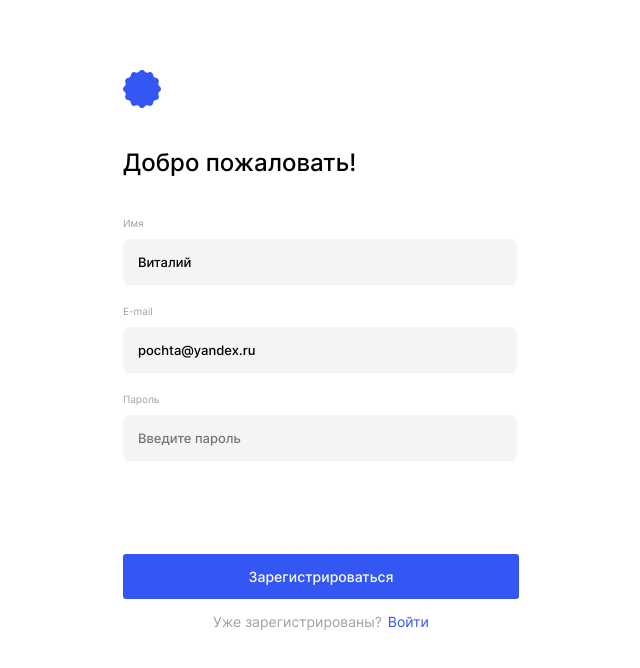
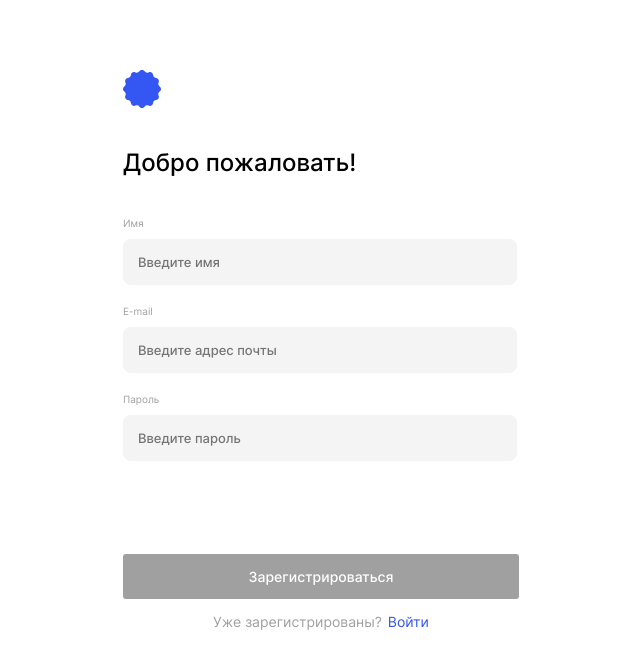
Before and after one commit to Moscow89er/movies-explorer-frontend, a React (Create React App) app: page /signup in a window 1280 px wide. Shown: the top 668 px of the page, without its empty margins (319-959 px from the left). Built offline with nearby package versions, Linux system fonts and the light colour scheme.

Commit message:
изменил компоненты Login и Register основываясь на разделение логики handleSubmit

```diff
--- a/src/components/App/App.js
+++ b/src/components/App/App.js
@@ -1,5 +1,5 @@
 import React, { useState } from "react";
-import { Routes, Route, useLocation } from "react-router-dom";
+import { Routes, Route, useLocation, useNavigate } from "react-router-dom";
 import CurrentUserContext from '../../contexts/CurrentUserContext';
 import NavTab from "../NavTab/NavTab";
 import Main from "../Main/Main";
@@ -11,11 +11,25 @@ import Register from "../Register/Register";
 import Login from "../Login/Login";
 import NotFound from "../NotFound/NotFound";
 import Header from "../Header/Header";
+import mainApi from "../../utils/MainApi";
 
 function App() {
   const location = useLocation();
   const isLoggedIn = false;
   const [currentUser, setCurrentUser] = useState({});
+
+  const navigate = useNavigate();
+
+  function handleRegister({ name, email, password }) {
+    return mainApi.register({ name, email, password })
+      .then(() => {
+        navigate('/signin', {replace: true});
+        console.log({ name, email, password });
+      })
+      .catch((err) => {
+        console.log(err);
+      });
+  };
 
   const shouldRenderHeaderAndFooter = (pathname) => {
     const pathWithoutNavAndFooter = ["/signin", "/signup"];
@@ -43,7 +57,7 @@ function App() {
           <Route path="/movies" element={<Movies />} />
           <Route path="/saved-movies" element={<SavedMovies />} />
           <Route path="/profile" element={<Profile />} />
-          <Route path="/signup" element={<Register />} />
+          <Route path="/signup" element={<Register onRegister={handleRegister} />} />
           <Route path="/signin" element={<Login />} />
           <Route path="/*" element={<NotFound />} />
         </Routes>
--- a/src/components/FormContainer/FormContainer.css
+++ b/src/components/FormContainer/FormContainer.css
@@ -89,6 +89,7 @@
     display: flex;
     justify-content: center;
     align-items: center;
+    width: 100%;
     max-width: 396px;
     height: 45px;
     border-radius: 3px;
@@ -108,11 +109,37 @@
     background: rgba(53, 88, 243, 0.4);
 }
 
-.form-container__button-login {
+.form-container__button-submit_disabled {
+    margin: 73px auto 0;
+    display: flex;
+    justify-content: center;
+    align-items: center;
+    width: 100%;
+    max-width: 396px;
+    height: 45px;
+    border-radius: 3px;
+    border: none;
+    text-decoration: none;
+    background: #a0a0a0;
+    font-size: 14px;
+    font-style: normal;
+    font-weight: 500;
+    line-height: normal;
+    color: #FFF;
+    cursor: pointer;
+}
+
+.form-container__button-submit_disabled:hover {
+    transition: 1s linear 0.03s;
+    background: rgba(160, 160, 160, 0.4);
+}
+
+.form-container__button-login_disabled {
     margin: 161px auto 0;
     display: flex;
     justify-content: center;
     align-items: center;
+    width: 100%;
     max-width: 396px;
     height: 45px;
     border-radius: 3px;
@@ -127,9 +154,34 @@
     cursor: pointer;
 }
 
+.form-container__button-login_disabled:hover {
+    transition: 1s linear 0.03s;
+    background: rgba(53, 88, 243, 0.4);
+}
+
+form-container__button-login_disabled {
+    margin: 73px auto 0;
+    display: flex;
+    justify-content: center;
+    align-items: center;
+    width: 100%;
+    max-width: 396px;
+    height: 45px;
+    border-radius: 3px;
+    border: none;
+    text-decoration: none;
+    background: #a0a0a0;
+    font-size: 14px;
+    font-style: normal;
+    font-weight: 500;
+    line-height: normal;
+    color: #FFF;
+    cursor: pointer;
+}
+
 .form-container__button-login:hover {
     transition: 1s linear 0.03s;
-    background: rgba(53, 88, 243, 0.4);
+    background: rgba(160, 160, 160, 0.4);
 }
 
 .form-container__links {
@@ -197,6 +249,16 @@
         font-size: 12px;
     }
 
+    .form-container__button-submit_disabled {
+        margin: 160px auto 0;
+        font-size: 12px;
+    }
+
+    .form-container__button-login_disabled {
+        margin: 248px auto 0px;
+        font-size: 12px;
+    }
+
     .form-container__links {
         margin-top: 4px;
     }
--- a/src/components/FormContainer/FormContainer.js
+++ b/src/components/FormContainer/FormContainer.js
@@ -1,85 +1,29 @@
 import React from "react";
 import { Link } from "react-router-dom";
-import useFormValidator from "../../utils/useFormValidator";
 
-
-function FormContainer ({ titleText, buttonText, paragraphText, parentComponent }) {
-    const initialState = {
-        name: "Виталий",
-        email: "pochta@yandex.ru",
-        password: ""
-    }
-
-    const { formValues, formErrors, handleInputChange } = useFormValidator(initialState);
-
+function FormContainer({ titleText, buttonText, paragraphText, onSubmit, children, link, linkText, isValid }) {
     return (
         <main className="form-container">
             <div className="form-container__elements">
                 <Link to="/" className="form-container__logo" />
                 <h2 className="form-container__title">{titleText}</h2>
-                <form className="form-container__form">
-                    {parentComponent === "Register" &&
-                    <>
-                        <p className="form-container__subtitle">Имя</p>
-                        <div className="form-container__input-wrapper">
-                            <input
-                                type="text"
-                                name="name"
-                                placeholder="Введите имя"
-                                value={formValues.name}
-                                onChange={handleInputChange}
-                                className={`form-container__input ${formErrors.name ? "form-container__input_error" : ""}`}
-                                minLength="2"
-                                maxLength="30"
-                                required
-                            />
-                            <span className="form-container__error">{formErrors.name}</span>
-                        </div>
-                    </>
-                    }
-                    <p className="form-container__subtitle">E-mail</p>
-                    <div className="form-container__input-wrapper">
-                        <input
-                            type="email"
-                            name="email"
-                            placeholder="Введите адрес почты"
-                            value={formValues.email}
-                            onChange={handleInputChange}
-                            className={`form-container__input ${formErrors.email ? "form-container__input_error" : ""}`}
-                            required
-                        />
-                        <span className="form-container__error">{formErrors.email}</span>
-                    </div>
-                    <p className="form-container__subtitle">Пароль</p>
-                    <div className="form-container__input-wrapper">
-                        <input
-                            type="password"
-                            name="password"
-                            placeholder="Введите пароль"
-                            value={formValues.password}
-                            onChange={handleInputChange}
-                            className={`form-container__input ${formErrors.password ? "form-container__input_error" : ""}`}
-                            required
-                        />
-                        <span className="form-container__error">{formErrors.password}</span>
-                    </div>
-                    {parentComponent === "Register"
-                        ?
-                        <Link to="/movies" className="form-container__button-submit">{buttonText}</Link>
-                        :
-                        <Link to="/movies" className="form-container__button-login">{buttonText}</Link>
-                    }
+                <form className="form-container__form" onSubmit={onSubmit}>
+                    {children}
+                    <button
+                        disabled={!isValid}
+                        type="submit"
+                        className={isValid ? "form-container__button-submit" : "form-container__button-submit_disabled"}
+                    >
+                        {buttonText}
+                    </button>
                 </form>
                 <div className="form-container__links">
                     <p className="form-container__text">{paragraphText}</p>
-                    {parentComponent === "Register"
-                        ? <Link to="/signin" className="form-container__link">Войти</Link>
-                        : <Link to="/signup" className="form-container__link">Регистрация</Link>
-                    }
+                    <Link to={link} className="form-container__link">{linkText}</Link>
                 </div>
             </div>
         </main>
-    )
+    );
 }
 
 export default FormContainer;
--- a/src/components/Login/Login.js
+++ b/src/components/Login/Login.js
@@ -1,14 +1,59 @@
+import React from 'react';
 import FormContainer from "../FormContainer/FormContainer";
+import useFormValidator from "../../utils/useFormValidator";
 
-function Login () {
+function Login({ onLogin }) {
+    const initialState = {
+        email: "",
+        password: ""
+    };
+
+    const { formValues, formErrors, isValid, handleInputChange } = useFormValidator(initialState);
+
+    const handleSubmit = (evt) => {
+        evt.preventDefault();
+        const { email, password } = formValues;
+        onLogin(email, password);
+    };
+
     return (
         <FormContainer
-            titleText={"Рады видеть!"}
-            buttonText={"Войти"}
-            paragraphText={"Ещё не зарегистрированы?"}
-            parentComponent={"Login"}
-        />
-    )
+            titleText="Рады видеть!"
+            buttonText="Войти"
+            paragraphText="Ещё не зарегистрированы?"
+            onSubmit={handleSubmit}
+            link="/signup"
+            linkText="Регистрация"
+            isValid={isValid}
+        >
+            <p className="form-container__subtitle">E-mail</p>
+            <div className="form-container__input-wrapper">
+                <input
+                    type="email"
+                    name="email"
+                    placeholder="Введите адрес почты"
+                    value={formValues.email}
+                    onChange={handleInputChange}
+                    className={`form-container__input ${formErrors.email ? "form-container__input_error" : ""}`}
+                    required
+                />
+                <span className="form-container__error">{formErrors.email}</span>
+            </div>
+            <p className="form-container__subtitle">Пароль</p>
+            <div className="form-container__input-wrapper">
+                <input
+                    type="password"
+                    name="password"
+                    placeholder="Введите пароль"
+                    value={formValues.password}
+                    onChange={handleInputChange}
+                    className={`form-container__input ${formErrors.password ? "form-container__input_error" : ""}`}
+                    required
+                />
+                <span className="form-container__error">{formErrors.password}</span>
+            </div>
+        </FormContainer>
+    );
 }
 
 export default Login;
--- a/src/components/Register/Register.js
+++ b/src/components/Register/Register.js
@@ -1,14 +1,75 @@
+import React from 'react';
 import FormContainer from "../FormContainer/FormContainer";
+import useFormValidator from "../../utils/useFormValidator";
 
-function Register () {
+function Register({ onRegister }) {
+    const initialState = {
+        name: "",
+        email: "",
+        password: ""
+    };
+
+    const { formValues, formErrors, isValid, handleInputChange } = useFormValidator(initialState);
+
+    const handleSubmit = (evt) => {
+        evt.preventDefault();
+        const { name, email, password } = formValues;
+        onRegister(name, email, password);
+    };
+
     return (
         <FormContainer
-            titleText={"Добро пожаловать!"}
-            buttonText={"Зарегистрироваться"}
-            paragraphText={"Уже зарегистрированы?"}
-            parentComponent={"Register"}
-        />
-    )
+            titleText="Добро пожаловать!"
+            buttonText="Зарегистрироваться"
+            paragraphText="Уже зарегистрированы?"
+            onSubmit={handleSubmit}
+            link="/signin"
+            linkText="Войти"
+            isValid={isValid}
+        >
+            <p className="form-container__subtitle">Имя</p>
+            <div className="form-container__input-wrapper">
+                <input
+                    type="text"
+                    name="name"
+                    placeholder="Введите имя"
+                    value={formValues.name}
+                    onChange={handleInputChange}
+                    className={`form-container__input ${formErrors.name ? "form-container__input_error" : ""}`}
+                    minLength="2"
+                    maxLength="30"
+                    required
+                />
+                <span className="form-container__error">{formErrors.name}</span>
+            </div>
+            <p className="form-container__subtitle">E-mail</p>
+            <div className="form-container__input-wrapper">
+                <input
+                    type="email"
+                    name="email"
+                    placeholder="Введите адрес почты"
+                    value={formValues.email}
+                    onChange={handleInputChange}
+                    className={`form-container__input ${formErrors.email ? "form-container__input_error" : ""}`}
+                    required
+                />
+                <span className="form-container__error">{formErrors.email}</span>
+            </div>
+            <p className="form-container__subtitle">Пароль</p>
+            <div className="form-container__input-wrapper">
+                <input
+                    type="password"
+                    name="password"
+                    placeholder="Введите пароль"
+                    value={formValues.password}
+                    onChange={handleInputChange}
+                    className={`form-container__input ${formErrors.password ? "form-container__input_error" : ""}`}
+                    required
+                />
+                <span className="form-container__error">{formErrors.password}</span>
+            </div>
+        </FormContainer>
+    );
 }
 
 export default Register;
```
Also changed, not shown: src/utils/MainApi.js (+4 -4 lines).
